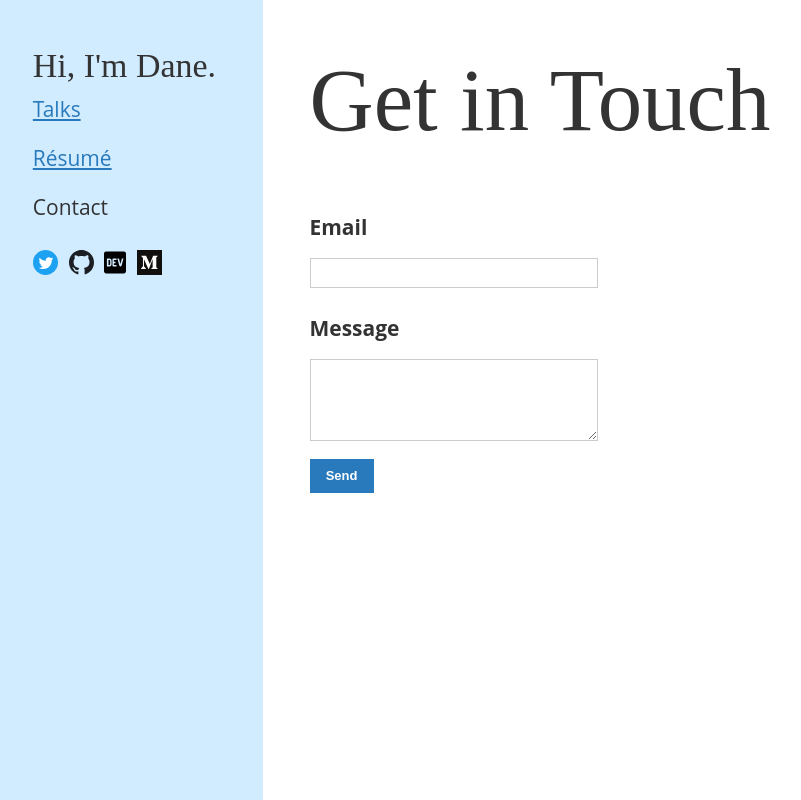
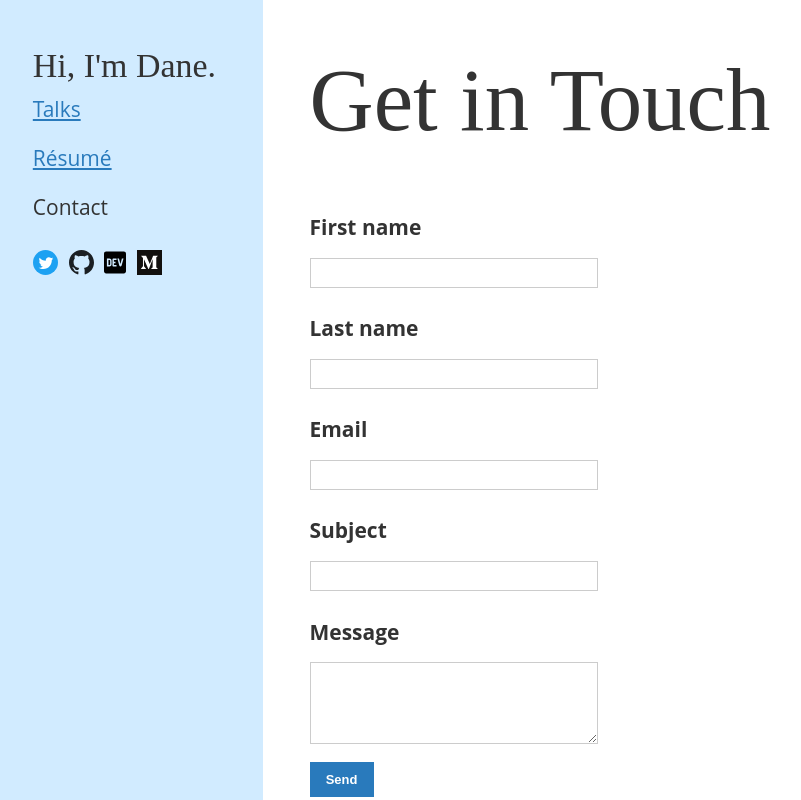
Before and after one commit to daneah/dane.engineering, a Vue app: page /contact in a window 1280 px wide. Shown: the whole page, without its empty margins (14-815 px from the left). Built offline with nearby package versions, Linux system fonts and the light colour scheme; a web font is replaced by a local one.

Commit message:
Add more fields to contact form (#54)

```diff
--- a/src/views/Contact.vue
+++ b/src/views/Contact.vue
@@ -10,11 +10,41 @@
             form-name="contact"
             submit-button-text="Send"
         >
+            <input
+                type="hidden"
+                name="form-name"
+                value="contact"
+            >
+
+            <label for="fname">First name</label>
+            <input
+                id="fname"
+                type="text"
+                name="fname"
+                required="required"
+            >
+
+            <label for="lname">Last name</label>
+            <input
+                id="lname"
+                type="text"
+                name="lname"
+                required="required"
+            >
+
             <label for="email">Email</label>
             <input
                 id="email"
                 type="email"
                 name="email"
+                required="required"
+            >
+
+            <label for="subject">Subject</label>
+            <input
+                id="subject"
+                type="text"
+                name="subject"
                 required="required"
             >
 
```
